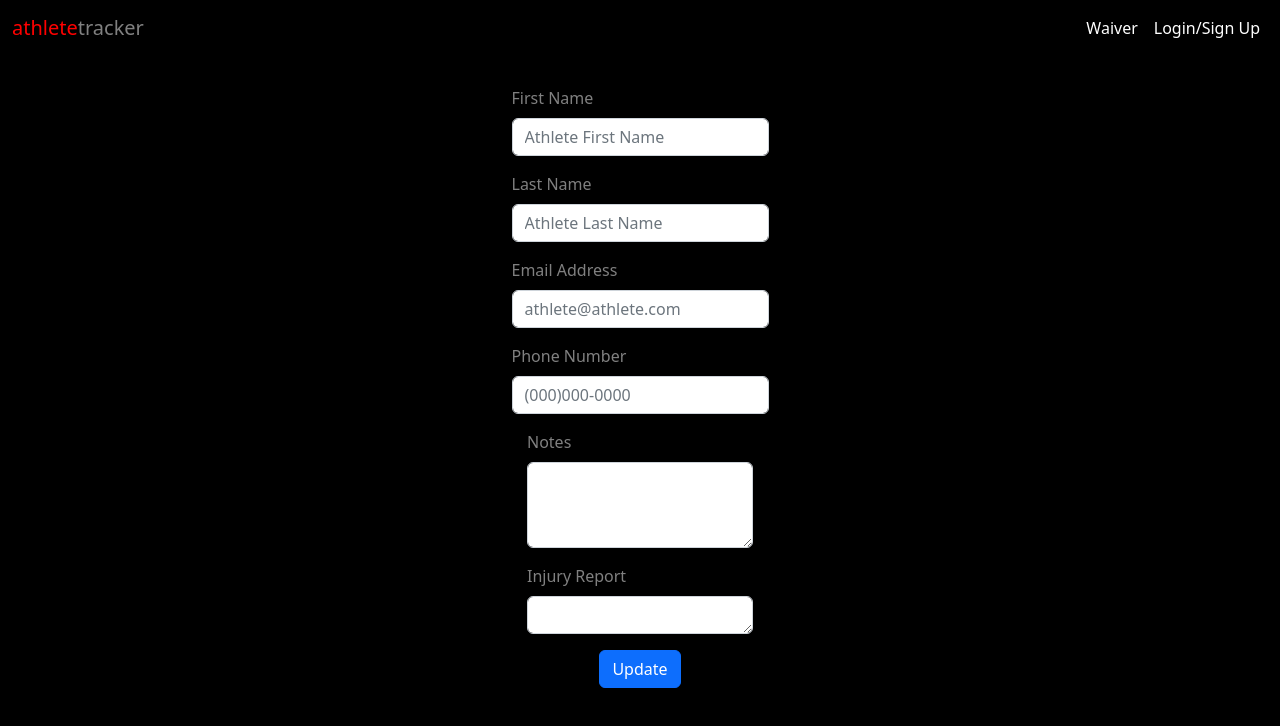
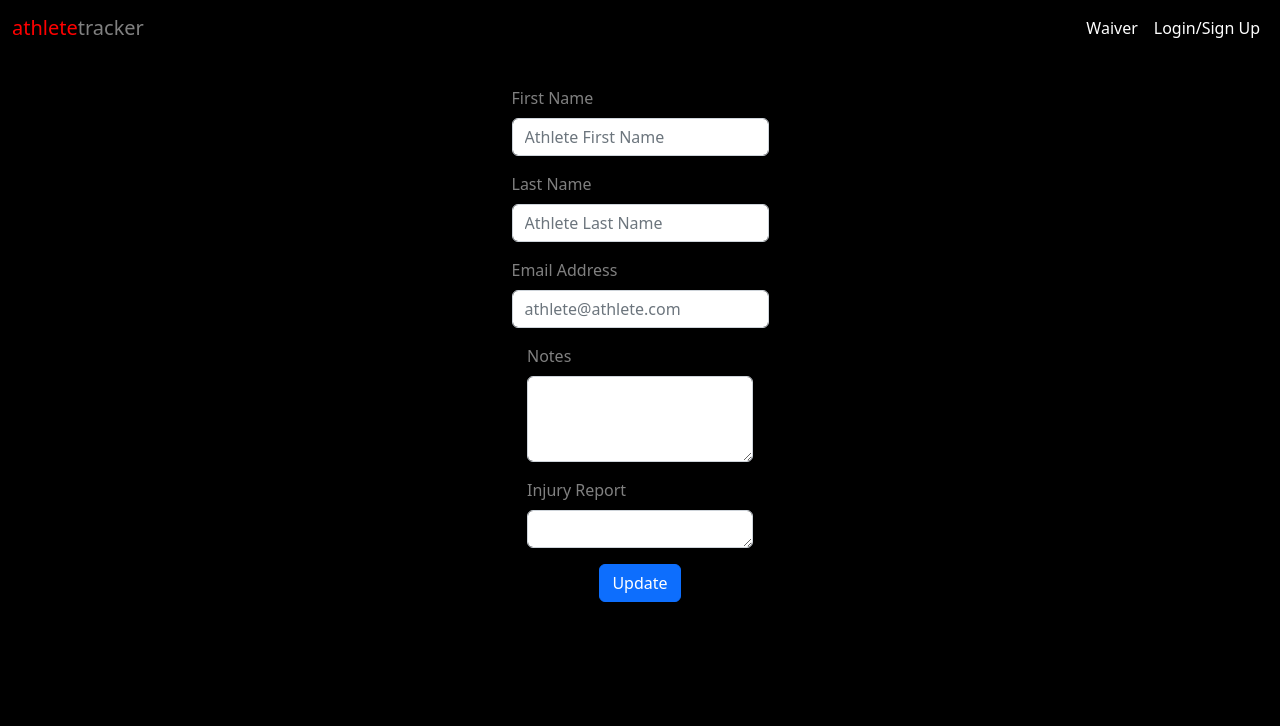
Before and after one commit to awil414/athletetracker, a React (Create React App) app in the folder client/: page /update in a window 1280 px wide. Shown: the top 726 px of the page. Built offline with nearby package versions, Linux system fonts and the light colour scheme.

Commit message:
Adding update functionality for a draft

```diff
--- a/client/src/components/Athlete/Update.jsx
+++ b/client/src/components/Athlete/Update.jsx
@@ -2,7 +2,7 @@
 
 import React, { useState } from "react";
 import { useMutation } from "@apollo/client";
-import { UPDATE_ATHLETE, REMOVE_ATHLETE} from '../../utils/mutations';
+import { UPDATE_ATHLETE } from '../../utils/mutations';
 import "./athlete.css";
 import Form from "react-bootstrap/Form";
 import Button from "react-bootstrap/Button";
@@ -11,19 +11,20 @@ import {QUERY_ME, GET_ATHLETE } from '../../utils/queries';
 
 // import Auth from '../../utils/auth';
 
-const AddAthlete = () => {
+const UpdateAthlete = () => {
+  // ????We will want current data stored to be populated in this useState
   const [athleteFormData, setAthleteFormData] = useState('')
 
-  const [addAthlete, { error, data }] = useMutation(UPDATE_ATHLETE );
+  const [updateAthlete, { error, athleteData }] = useMutation(UPDATE_ATHLETE );
 
-
+  // ???? Do we need queries????
 
 
   const handleFormSubmit = async (event) => {
     event.preventDefault();
 
     try {
-    const { data } = await addAthlete({
+    const { athleteData } = await updateAthlete({
       variables: {
         ...athleteFormData,
       },
@@ -41,11 +42,6 @@ const handleInputChange = (event) => {
   }
 
 
-
-
-
-
-// function NewAthlete() {
   return (
 
     <Form className="newAthlete" onSubmit={handleFormSubmit}>
@@ -62,10 +58,10 @@ const handleInputChange = (event) => {
         <Form.Label>Email Address</Form.Label>
         <Form.Control onChange={handleInputChange} value={athleteFormData.email} type="email" placeholder="athlete@athlete.com" />
       </Form.Group>
-      <Form.Group className="mb-3" controlId="exampleForm.ControlInput1">
+      {/* <Form.Group className="mb-3" controlId="exampleForm.ControlInput1">
         <Form.Label>Phone Number</Form.Label>
         <Form.Control onChange={handleInputChange} value={athleteFormData.phoneNumber} type="number" placeholder="(000)000-0000" />
-      </Form.Group>
+      </Form.Group> */}
       <Form.Group className="mb-3" controlId="exampleForm.ControlTextarea1">
         <Form.Label>Notes</Form.Label>
         <Form.Control onChange={handleInputChange} value={athleteFormData.notes} as="textarea" rows={3} />
@@ -75,6 +71,7 @@ const handleInputChange = (event) => {
         <Form.Control onChange={handleInputChange} value={athleteFormData.injuryReport} as="textarea" rows={1} />
       </Form.Group>
       <Button variant="primary" type="submit">
+        {/* ??? This button should link back to Dashboard */}
         Update
       </Button>
     </Form>
@@ -82,52 +79,4 @@ const handleInputChange = (event) => {
 };
 
 
-export default AddAthlete;
-
-// import * as React from "react";
-// import Card from "@mui/material/Card";
-// import CardActions from "@mui/material/CardActions";
-// import CardContent from "@mui/material/CardContent";
-// import CardMedia from "@mui/material/CardMedia";
-// import Button from "@mui/material/Button";
-// import Typography from "@mui/material/Typography";
-
-// import { GET_ATHLETE } from '../../utils/queries';
-// import { useQuery, useMutation } from '@apollo/client';
-// import { useParams } from 'react-router-dom';
-
-// export default function NewAthlete() {
-//   // Use 'useParams()' to retrieve value of the route parameter ':athleteId
-//   const { athleteId } = useParams();
-//   const { loading, data } = useQuery(GET_ATHLETE, {
-//     variables: { athleteId: athleteId },
-//   });
-
-//   const athlete = data?.athlete || {};
-
-//   if (loading) {
-//     return <div>Loading...</div>;
-//   }
-//   return (
-//     <Card sx={{ maxWidth: 500 }} className="card">
-//       <CardMedia
-//         sx={{ height: 200 }}
-//         image="/static/images/cards/contemplative-reptile.jpg"
-//         title="green iguana"
-//       />
-//       <CardContent>
-//         <Typography gutterBottom variant="h5" component="div">
-//           Lizard
-//         </Typography>
-//         <Typography variant="body2" color="text.secondary">
-//           Lizards are a widespread group of squamate reptiles, with over 6,000
-//           species, ranging across all continents except Antarctica
-//         </Typography>
-//       </CardContent>
-//       <CardActions>
-//         <Button size="small">Edit</Button>
-//         <Button size="small">Delete</Button>
-//       </CardActions>
-//     </Card>
-//   );
-// }
+export default UpdateAthlete;
```
Lines whose indentation alone changed are shown as unchanged.
